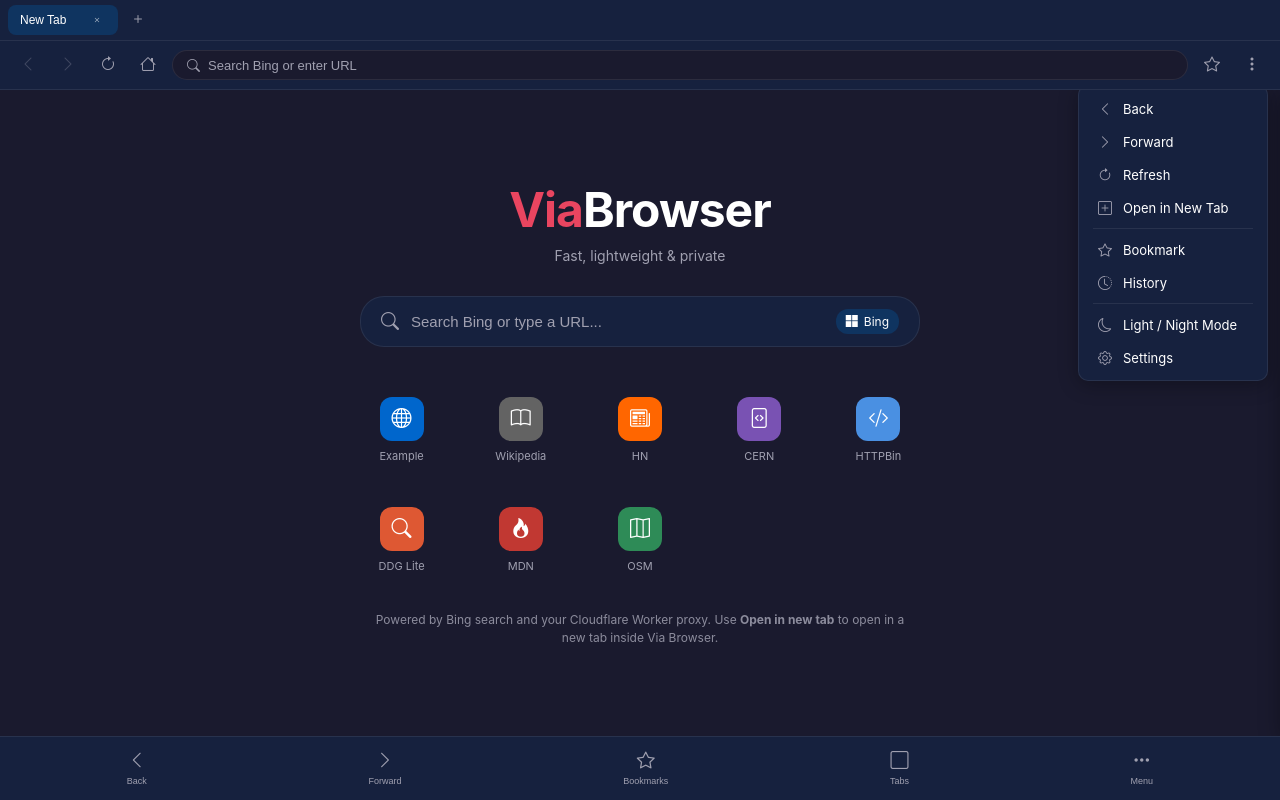
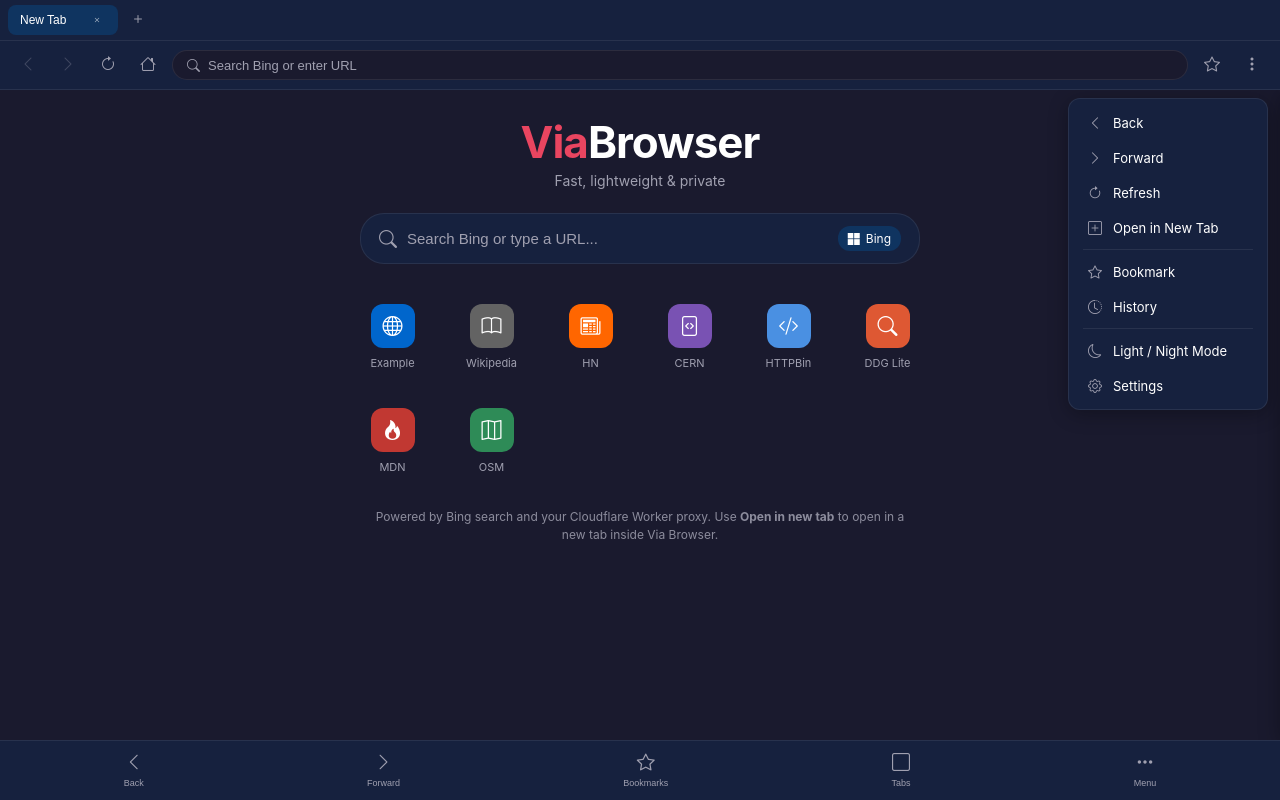
Before and after one commit to ssebaddukaphillip27/Via-browser-, a plain HTML site: page index.html in a window 1280 px wide. Both pictures are taken after a click on the button 1252 px from the left and 65 px from the top of the page. Drawn offline with nearby package versions, Linux system fonts and the light colour scheme.

Commit message:
Update index.html

```diff
--- a/index.html
+++ b/index.html
@@ -2,7 +2,7 @@
 <html lang="en">
 <head>
     <meta charset="UTF-8">
-    <meta name="viewport" content="width=device-width, initial-scale=1.0">
+    <meta name="viewport" content="width=device-width, initial-scale=1.0, viewport-fit=cover">
     <title>Via Browser</title>
     <link rel="stylesheet" href="https://cdn.jsdelivr.net/npm/bootstrap-icons@1.11.1/font/bootstrap-icons.css">
     <style>
@@ -31,14 +31,19 @@
             --shadow: 0 4px 20px rgba(0,0,0,0.1);
         }
 
+        html, body {
+            width: 100%;
+            max-width: 100vw;
+            height: 100dvh;
+            overflow: hidden;
+        }
+
         body {
             font-family: -apple-system, BlinkMacSystemFont, 'Segoe UI', Roboto, sans-serif;
             background: var(--bg-primary);
             color: var(--text-primary);
-            height: 100vh;
             display: flex;
             flex-direction: column;
-            overflow: hidden;
             transition: background 0.3s ease, color 0.3s ease;
         }
 
@@ -52,6 +57,7 @@
             gap: 4px;
             overflow-x: auto;
             scrollbar-width: none;
+            flex-shrink: 0;
         }
         .tab-bar::-webkit-scrollbar { display: none; }
 
@@ -101,6 +107,7 @@
             background: var(--bg-secondary);
             border-bottom: 1px solid var(--border);
             gap: 8px;
+            flex-shrink: 0;
         }
 
         .nav-btn {
@@ -116,6 +123,7 @@
 
         .url-bar {
             flex: 1;
+            min-width: 0;
             display: flex;
             align-items: center;
             background: var(--bg-primary);
@@ -133,13 +141,15 @@
             color: var(--text-secondary); font-size: 13px; flex-shrink: 0;
         }
         .url-input {
-            flex: 1; border: none; background: transparent;
+            flex: 1; min-width: 0; border: none; background: transparent;
             color: var(--text-primary); font-size: 13px; outline: none;
         }
         .url-input::placeholder { color: var(--text-secondary); }
 
         .content-area {
             flex: 1;
+            width: 100%;
+            min-height: 0;
             position: relative;
             overflow: hidden;
             background: var(--bg-primary);
@@ -159,21 +169,22 @@
             display: flex;
             flex-direction: column;
             align-items: center;
-            justify-content: center;
+            justify-content: flex-start;
             background: var(--bg-primary);
-            padding: 40px 20px;
+            padding: 28px 20px 32px;
             overflow-y: auto;
         }
 
         .home-logo {
-            font-size: 48px;
+            font-size: 44px;
             font-weight: 700;
             color: var(--accent);
-            margin-bottom: 8px;
+            margin-bottom: 6px;
             letter-spacing: -1px;
+            line-height: 1.1;
         }
         .home-logo span { color: var(--text-primary); }
-        .home-subtitle { color: var(--text-secondary); font-size: 14px; margin-bottom: 32px; }
+        .home-subtitle { color: var(--text-secondary); font-size: 14px; margin-bottom: 24px; }
 
         .home-search {
             width: 100%;
@@ -183,9 +194,9 @@
             background: var(--bg-secondary);
             border: 1px solid var(--border);
             border-radius: 24px;
-            padding: 12px 20px;
-            gap: 12px;
-            margin-bottom: 36px;
+            padding: 12px 18px;
+            gap: 10px;
+            margin-bottom: 28px;
             transition: all 0.3s;
         }
         .home-search:focus-within {
@@ -193,7 +204,7 @@
             box-shadow: 0 0 0 3px rgba(233, 69, 96, 0.15);
         }
         .home-search input {
-            flex: 1; border: none; background: transparent;
+            flex: 1; min-width: 0; border: none; background: transparent;
             color: var(--text-primary); font-size: 15px; outline: none;
         }
         .home-search input::placeholder { color: var(--text-secondary); }
@@ -209,15 +220,15 @@
 
         .quick-links {
             display: grid;
-            grid-template-columns: repeat(auto-fit, minmax(84px, 1fr));
-            gap: 16px;
+            grid-template-columns: repeat(auto-fit, minmax(80px, 1fr));
+            gap: 14px;
             max-width: 580px;
             width: 100%;
-            margin-bottom: 24px;
+            margin-bottom: 22px;
         }
         .quick-link {
             display: flex; flex-direction: column; align-items: center;
-            gap: 8px; padding: 14px 8px;
+            gap: 8px; padding: 12px 6px;
             border-radius: 12px; cursor: pointer;
             transition: all 0.2s; text-decoration: none;
         }
@@ -334,9 +345,10 @@
 
         .bottom-bar {
             display: flex; align-items: center; justify-content: space-around;
-            padding: 8px 16px;
+            padding: 6px 12px;
             background: var(--bg-secondary);
             border-top: 1px solid var(--border);
+            flex-shrink: 0;
         }
         .bottom-btn {
             display: flex; flex-direction: column; align-items: center;
@@ -359,17 +371,27 @@
             position: absolute;
             background: var(--bg-secondary);
             border: 1px solid var(--border);
-            border-radius: 10px;
+            border-radius: 12px;
             padding: 6px;
-            min-width: 190px;
+            min-width: 200px;
+            max-width: calc(100% - 24px);
+            max-height: calc(100% - 16px);
+            overflow-y: auto;
             box-shadow: var(--shadow);
             z-index: 200;
             display: none;
-        }
-        .context-menu.show { display: block; }
+            opacity: 0;
+            transform: translateY(-6px);
+            transition: opacity 0.16s ease, transform 0.16s ease;
+        }
+        .context-menu.show {
+            display: block;
+            opacity: 1;
+            transform: translateY(0);
+        }
         .context-menu-item {
             display: flex; align-items: center; gap: 10px;
-            padding: 8px 12px; border-radius: 6px;
+            padding: 9px 12px; border-radius: 8px;
             cursor: pointer; font-size: 13px;
             color: var(--text-primary); transition: all 0.15s;
         }
@@ -708,11 +730,9 @@
     <div class="toast" id="toast"></div>
 
     <script>
-        // Cloudflare Worker Endpoint
         const WORKER_PROXY = 'https://proxy.psugx.workers.dev/?url=';
         const BING_SEARCH_URL = 'https://www.bing.com/search?q=';
 
-        // State
         let tabs = [];
         let activeTabId = null;
         let tabCounter = 0;
@@ -735,7 +755,6 @@
             (url) => `https://api.codetabs.com/v1/proxy?quest=${encodeURIComponent(url)}`
         ];
 
-        // Elements
         const tabBar = document.getElementById('tabBar');
         const addTabBtn = document.getElementById('addTabBtn');
         const backBtn = document.getElementById('backBtn');
@@ -766,7 +785,6 @@
         const errorTitle = document.getElementById('errorTitle');
         const errorMessage = document.getElementById('errorMessage');
 
-        // Initialize
         createTab();
 
         function createTab(url = null) {
@@ -780,7 +798,7 @@
                 historyStack: [],
                 historyIndex: -1,
                 isHome: !url,
-                mode: 'home', // 'home' | 'worker' | 'direct' | 'fallback'
+                mode: 'home',
                 cachedHtml: null
             };
             tabs.push(tab);
@@ -1012,10 +1030,24 @@
 
         function prepareProxiedHtml(html, originalUrl) {
             let output = html.replace(/<base[^>]*>/gi, '');
+            const fitStyle = `<style>
+                html, body {
+                    max-width: 100% !important;
+                    width: 100% !important;
+                    margin: 0 auto !important;
+                    box-sizing: border-box !important;
+                    overflow-x: hidden !important;
+                }
+                img, video, canvas, iframe, table {
+                    max-width: 100% !important;
+                    height: auto !important;
+                }
+            </style>`;
+
             try {
                 const parsed = new URL(originalUrl);
                 const baseHref = parsed.origin + parsed.pathname.replace(/[^/]*$/, '');
-                const baseTag = `<base href="${escapeHtml(baseHref)}">`;
+                const baseTag = `<base href="${escapeHtml(baseHref)}">${fitStyle}`;
                 if (/<head[^>]*>/i.test(output)) {
                     output = output.replace(/<head[^>]*>/i, (m) => m + baseTag);
                 } else if (/<html[^>]*>/i.test(output)) {
@@ -1024,7 +1056,7 @@
                     output = '<head>' + baseTag + '</head>' + output;
                 }
             } catch {
-                // Ignore base URL parse errors
+                output = '<head>' + fitStyle + '</head>' + output;
             }
 
             const helperScript = `<script>
@@ -1197,7 +1229,6 @@
             });
         }
 
-        // Bookmarks
         function addToBookmarks(url, title) {
             if (bookmarks.find(b => b.url === url)) {
                 showToast('Already bookmarked');
@@ -1232,7 +1263,6 @@
             localStorage.setItem('via_history', JSON.stringify(historyList));
         }
 
-        // Panels
         function openPanel(type) {
             closeAllMenus();
             hideTabOverview();
@@ -1354,7 +1384,7 @@
                     <div class="settings-item">
                         <div class="settings-item-left">
                             <i class="bi bi-info-circle"></i>
-                            <span class="settings-item-label">Via Browser v1.7</span>
+                            <span class="settings-item-label">Via Browser v1.8</span>
                         </div>
                     </div>
                 </div>
@@ -1388,7 +1418,6 @@
             });
         }
 
-        // Tab Overview
         function showTabOverview() {
             closeAllMenus();
             closePanel();
@@ -1456,7 +1485,6 @@
             contextMenu.classList.remove('show');
         }
 
-        // Event Listeners
         addTabBtn.addEventListener('click', () => createTab());
 
         urlInput.addEventListener('keydown', (e) => {
@@ -1487,13 +1515,14 @@
 
         menuBtn.addEventListener('click', (e) => {
             e.stopPropagation();
+            const isAlreadyOpen = contextMenu.classList.contains('show');
             closeAllMenus();
-            const rect = menuBtn.getBoundingClientRect();
-            const contentRect = contentArea.getBoundingClientRect();
-            contextMenu.style.top = (rect.bottom - contentRect.top + 4) + 'px';
+            if (isAlreadyOpen) return;
+
+            contextMenu.style.top = '8px';
+            contextMenu.style.bottom = 'auto';
             contextMenu.style.right = '12px';
             contextMenu.style.left = 'auto';
-            contextMenu.style.bottom = 'auto';
             contextMenu.classList.add('show');
         });
 
@@ -1530,10 +1559,11 @@
         document.getElementById('bottomTabs').addEventListener('click', showTabOverview);
         document.getElementById('bottomMenu').addEventListener('click', (e) => {
             e.stopPropagation();
+            const isAlreadyOpen = contextMenu.classList.contains('show');
             closeAllMenus();
-            const rect = e.currentTarget.getBoundingClientRect();
-            const contentRect = contentArea.getBoundingClientRect();
-            contextMenu.style.bottom = (contentRect.bottom - rect.top + 4) + 'px';
+            if (isAlreadyOpen) return;
+
+            contextMenu.style.bottom = '8px';
             contextMenu.style.top = 'auto';
             contextMenu.style.right = '12px';
             contextMenu.style.left = 'auto';
```
